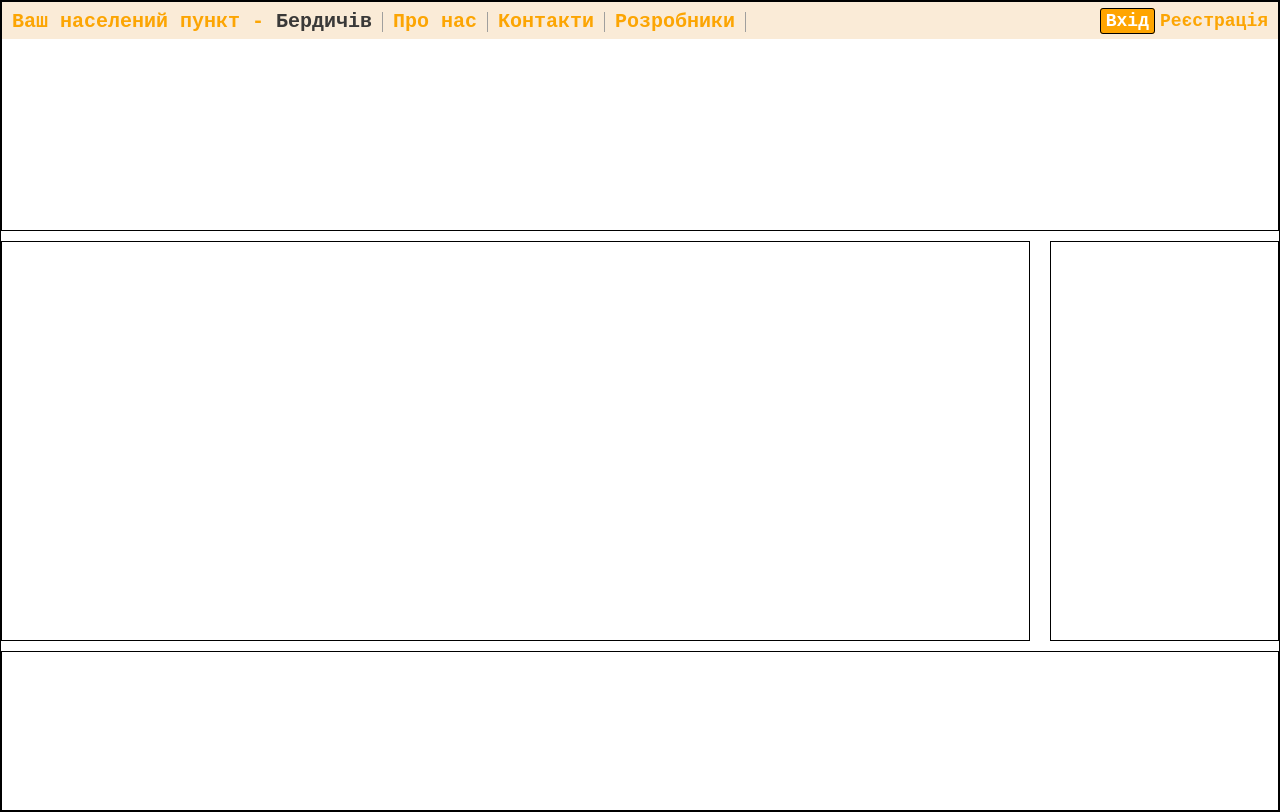
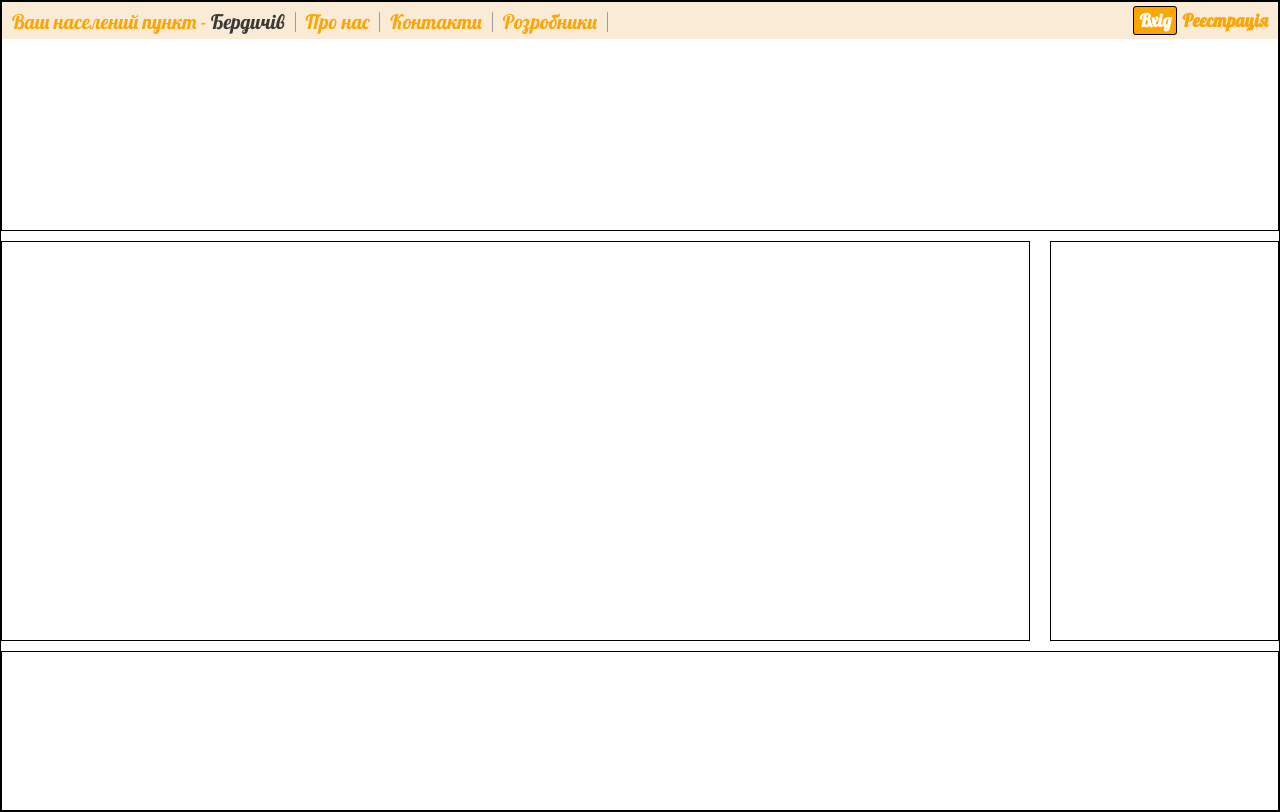
Before and after one commit to Yura-Po/first_req, a PHP site: page / in a window 1280 px wide. Run offline with PHP 8.4, Linux system fonts and the light colour scheme.

Commit message:
Added new fonts

```diff
--- a/css/style.css
+++ b/css/style.css
@@ -1,3 +1,4 @@
+/* font-family: 'Roboto', sans-serif; */
 .block-body{
   max-width: 1680px;
   height: auto;
@@ -49,8 +50,7 @@
 
 .header-top-menu li{
 float: left;
-font-family:'Courier New', Courier, monospace;
-font-weight:bolder;
+font-family: 'Lobster', sans-serif;
 font-size: 20px;
 margin: 10px 0px 0px 0px;
 padding: 0px 10px 0px 10px;
@@ -72,7 +72,7 @@ border-right: 1px solid #a09f9d;
 }
 
 .reg-auth-title{
-    font-family:'Courier New', Courier, monospace;
+    font-family: 'Lobster', sans-serif;
     font-weight:bolder;
     font-size: 18px;
     margin: 10px 10px 0px 0px;
--- a/index.php
+++ b/index.php
@@ -3,6 +3,14 @@
 <head>
     <meta charset="UTF-8">
     <meta name="viewport" content="width=device-width, initial-scale=1.0">
+    <link rel="preconnect" href="https://fonts.googleapis.com">
+<link rel="preconnect" href="https://fonts.gstatic.com" crossorigin>
+<link href="https://fonts.googleapis.com/css2?family=Lobster&display=swap" rel="stylesheet">
+<!-- ------------------------------------- -->
+<link rel="preconnect" href="https://fonts.googleapis.com">
+<link rel="preconnect" href="https://fonts.gstatic.com" crossorigin>
+<link href="https://fonts.googleapis.com/css2?family=Roboto:ital,wght@0,400;0,700;1,400;1,700&display=swap" rel="stylesheet">
+<!-- -------------------------------------- -->
     <link href="css/reset.css" rel="stylesheet">
     <link rel="stylesheet" href="css/style.css">
     <title>Інтернет-застосунок для оренди техніки!</title>
```
